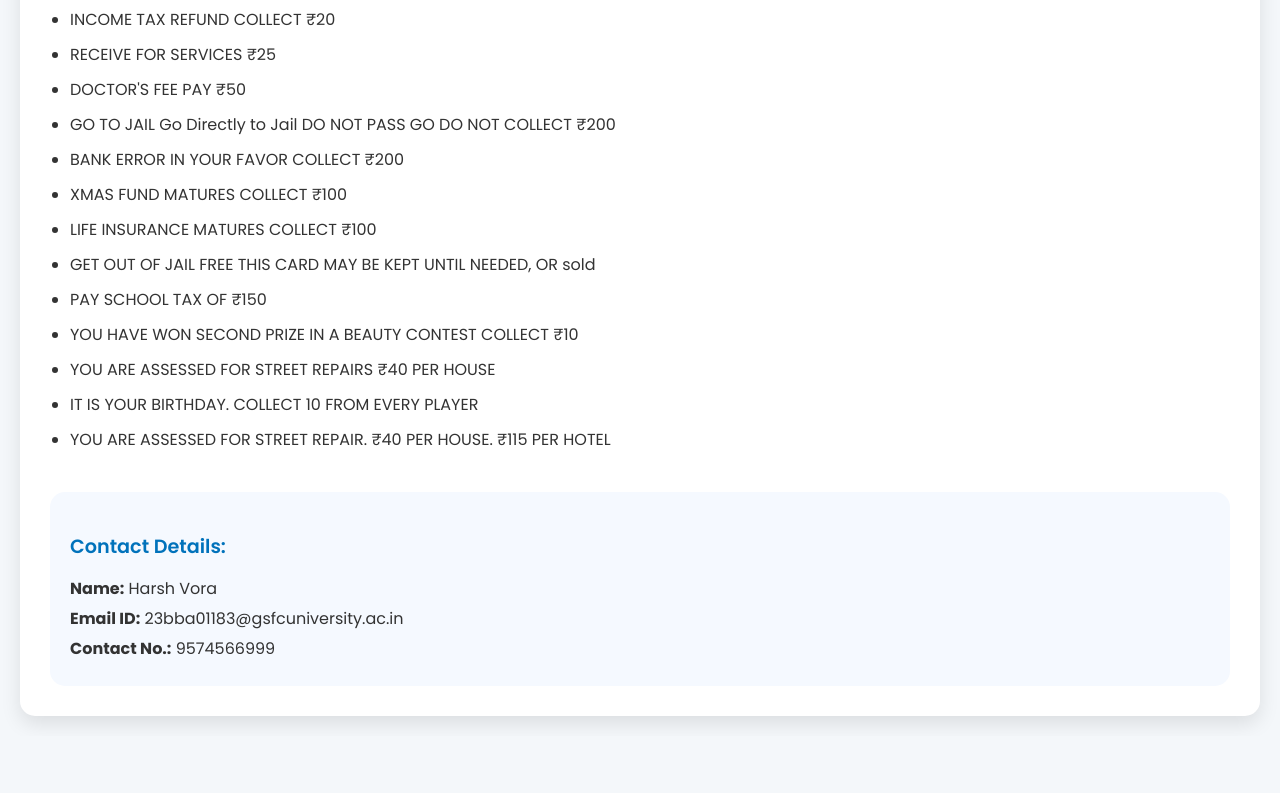
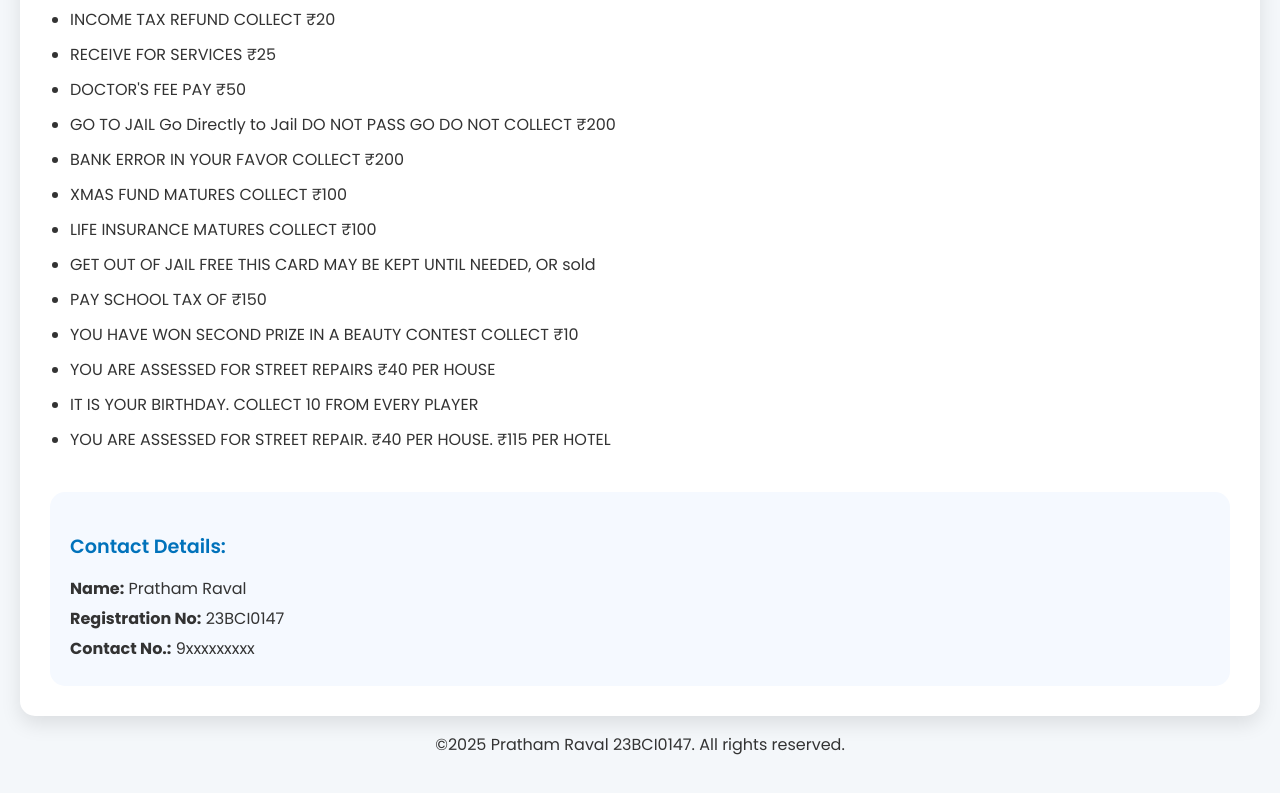
Before and after one commit to PrathamR015/Monopoly, a plain HTML site: page rules.html in a window 1280 px wide. Shown: the part 2210-3003 px from the top of the page. Before the commit the page ends 2946 px from the top, so only its background shows below. Drawn offline with Linux system fonts and the light colour scheme.

Commit message:
Update rules.html

```diff
--- a/rules.html
+++ b/rules.html
@@ -247,11 +247,16 @@
 
         <div class="contact-details">
             <h3>Contact Details:</h3>
-            <p><strong>Name:</strong> Harsh Vora</p>
-            <p><strong>Email ID:</strong> 23bba01183@gsfcuniversity.ac.in</p>
-            <p><strong>Contact No.:</strong> 9574566999</p>
+            <p><strong>Name:</strong> Pratham Raval</p>
+            <p><strong>Registration No:</strong> 23BCI0147</p>
+            <p><strong>Contact No.:</strong> 9xxxxxxxxx</p>
         </div>
     </div>
+    <footer style="text-align: center;">
+        <div>
+          <p className="text-sm">&copy;2025 Pratham Raval 23BCI0147. All rights reserved.</p>
+        </div>
+      </footer>
 
     <script src="./script.js"></script>
 </body>
```
